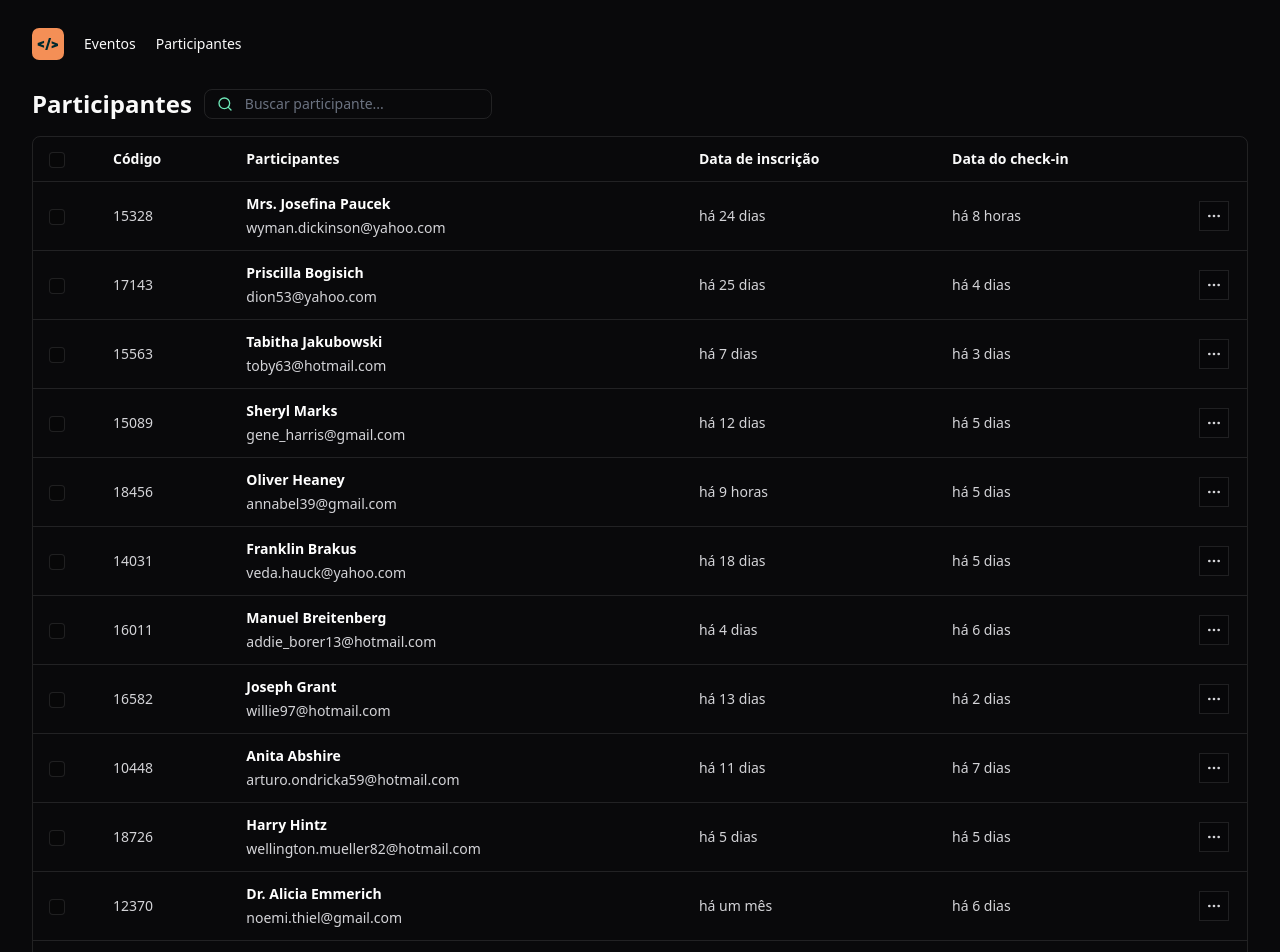
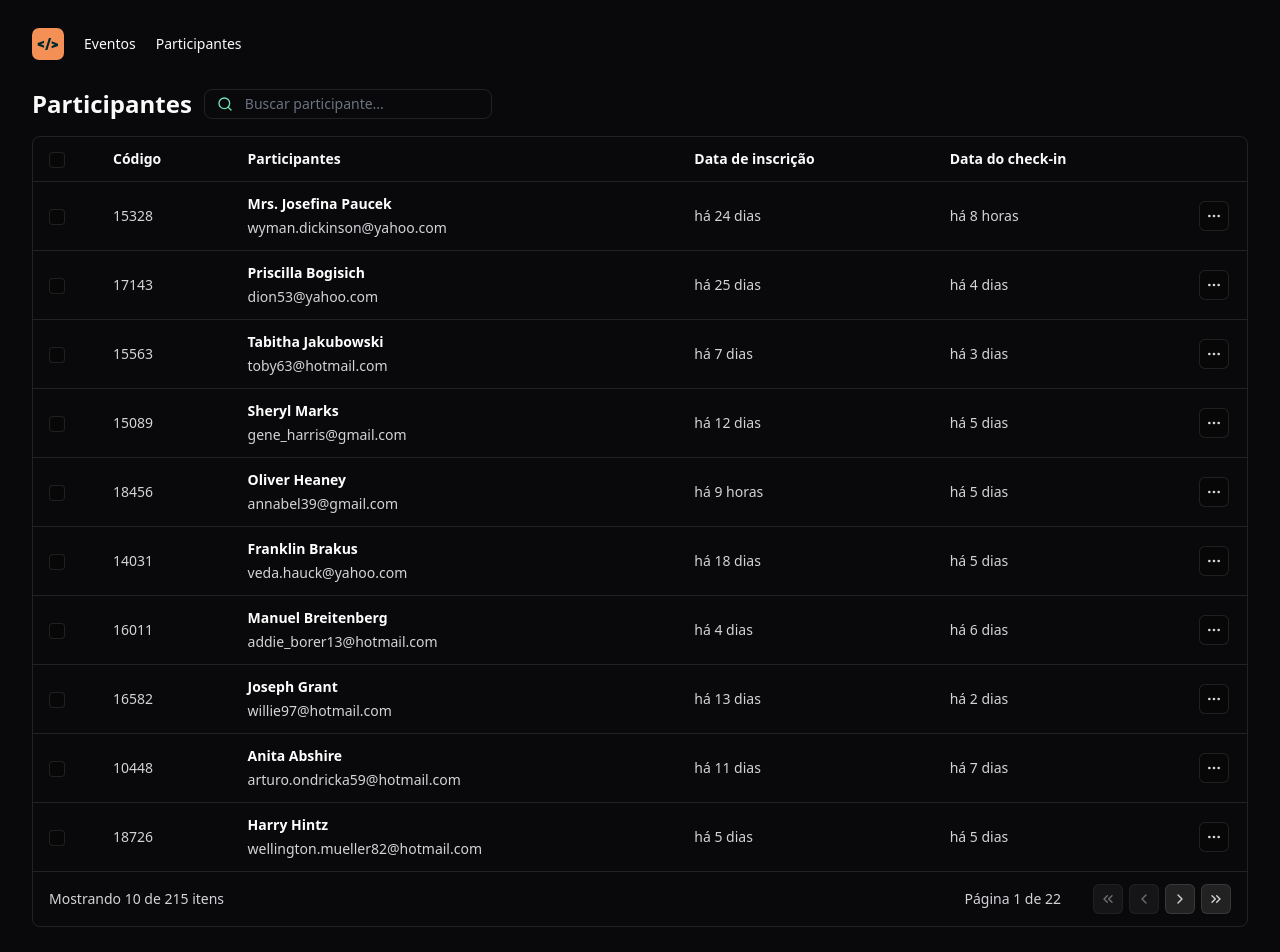
Before and after one commit to MichelleCordeiro/nlw-unite-pass-in, a React (Vite) app: page / in a window 1280 px wide. Shown: the top 952 px of the page. Built offline with nearby package versions, Linux system fonts and the light colour scheme.

Commit message:
feat: add pagination

```diff
--- a/src/components/attendee-list.tsx
+++ b/src/components/attendee-list.tsx
@@ -16,10 +16,28 @@ dayjs.locale('pt-br')
 
 export function AttendeeList() {
   const [search, setSearch] = useState('')
+  const [page, setPage] = useState(1)
+
+  const totalPages = Math.ceil(attendees.length / 10)
 
   function onSearchInputChanged(event: ChangeEvent<HTMLInputElement>) {
-    console.log(event.target.value)
     setSearch(event.target.value)
+  }
+
+  function goToFirstPage() {
+    setPage(1)
+  }
+
+  function goToPreviousPage () {
+    setPage(page - 1)
+  }
+
+  function goToNextPage() {
+    setPage(page + 1)
+  }
+
+  function goToLastPage() {
+    setPage(totalPages)
   }
 
   return (
@@ -54,7 +72,7 @@ export function AttendeeList() {
         </thead>
 
         <tbody>
-          {attendees.map((attendee) => {
+          {attendees.slice((page - 1) * 10, page * 10).map(attendee => {
             return (
               <TableRow key={attendee.id}>
                 <TableCell>
@@ -78,29 +96,31 @@ export function AttendeeList() {
                   </IconButton>
                 </TableCell>
               </TableRow>
-            );
+            )
           })}
         </tbody>
 
         <tfoot>
           <tr>
-            <TableCell colSpan={3}>Mostrando 10 de 228 itens</TableCell>
+            <TableCell colSpan={3}>Mostrando 10 de {attendees.length} itens</TableCell>
 
             <TableCell className='text-right' colSpan={3}>
               <div className='inline-flex items-center gap-8'>
-                <span>Página 1 de 23</span>
+                <span>
+                  Página {page} de {totalPages}
+                </span>
 
                 <div className='flex gap-1.5'>
-                  <IconButton>
+                  <IconButton onClick={goToFirstPage} disabled={page === 1}>
                     <ChevronsLeft className='size-4' />
                   </IconButton>
-                  <IconButton>
+                  <IconButton onClick={goToPreviousPage} disabled={page === 1}>
                     <ChevronLeft className='size-4' />
                   </IconButton>
-                  <IconButton>
+                  <IconButton onClick={goToNextPage} disabled={page === totalPages}>
                     <ChevronRight className='size-4' />
                   </IconButton>
-                  <IconButton>
+                  <IconButton onClick={goToLastPage} disabled={page === totalPages}>
                     <ChevronsRight className='size-4' />
                   </IconButton>
                 </div>
--- a/src/components/icon-button.tsx
+++ b/src/components/icon-button.tsx
@@ -1,4 +1,5 @@
-import { ComponentProps } from 'react';
+import { ComponentProps } from 'react'
+import { twMerge } from 'tailwind-merge'
 
 interface IconButtonProps extends ComponentProps<'button'> {
   transparent?: boolean
@@ -9,11 +10,11 @@ export function IconButton({ transparent, ...props }: IconButtonProps) {
     // <button {...props}>{props.children}</button>
     <button
       {...props}
-      className={
-        transparent
-        ? 'bg-black/20 border border-white/10 round-md p-1.5'
-        : 'bg-white/10 border border-white/10 rounded-md p-1.5'
-      }
+      className={twMerge(
+        'border border-white/10 rounded-md p-1.5',
+        transparent ? 'bg-black/20' : 'bg-white/10',
+        props.disabled ? 'opacity-50' : null,
+      )}
     />
   )
 }
--- a/src/data/attendees.ts
+++ b/src/data/attendees.ts
@@ -1,6 +1,6 @@
 import { faker } from '@faker-js/faker'
 
-export const attendees = Array.from({ length: 200 }).map(() => {
+export const attendees = Array.from({ length: 215 }).map(() => {
   return {
     id: faker.number.int({ min: 10000, max: 20000 }),
     name: faker.person.fullName(),
```
